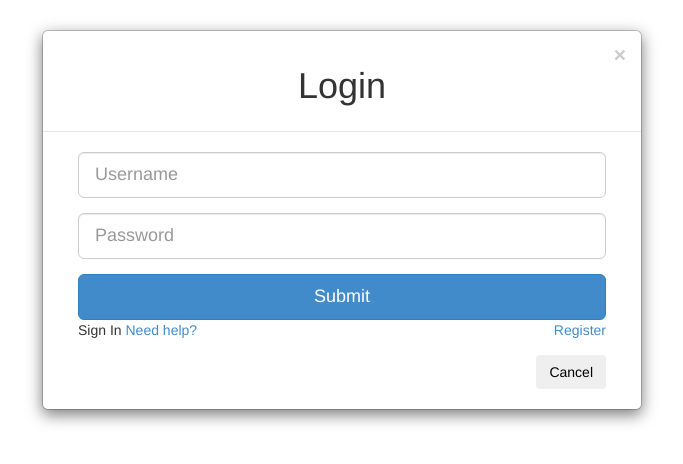
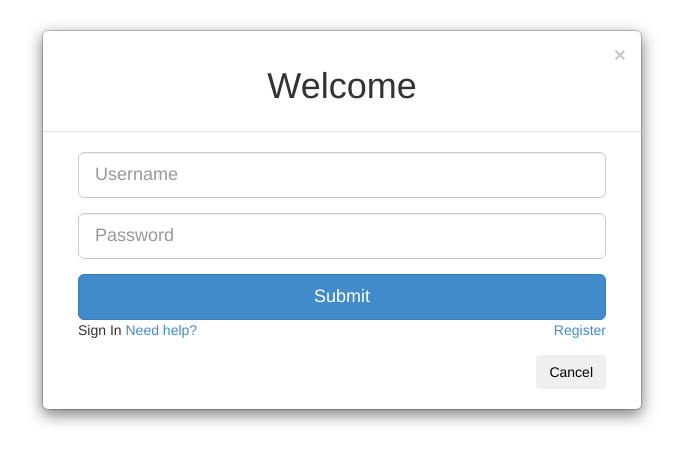
Before and after one commit to vanduc1102/socketio-chat, a website: page public/index.html in a window 1280 px wide. Shown: the whole page, without its empty margins (298-981 px from the left). Drawn offline with Linux system fonts and the light colour scheme.

Commit message:
correct some words'

```diff
--- a/public/index.html
+++ b/public/index.html
@@ -3,7 +3,7 @@
 	<head>
 		<meta http-equiv="content-type" content="text/html; charset=UTF-8">
 		<meta charset="utf-8">
-		<title>Bootstrap Login Form</title>
+		<title>Socket.IO - Chat</title>
 		<meta name="generator" content="Bootply" />
 		<meta name="viewport" content="width=device-width, initial-scale=1, maximum-scale=1">
 		<link href="css/bootstrap.min.css" rel="stylesheet">
--- a/public/partials/login.html
+++ b/public/partials/login.html
@@ -3,7 +3,7 @@
     <div class="modal-content">
         <div class="modal-header">
             <button type="button" class="close" data-dismiss="modal" aria-hidden="true">×</button>
-            <h1 class="text-center">Login</h1>
+            <h1 class="text-center">Welcome</h1>
         </div>
         <div class="modal-body">
             <form class="form col-md-12 center-block" method="POST" ng-submit="submit()">
```
Also changed, not shown: public/partials/welcome.html (+1 -1 lines).
